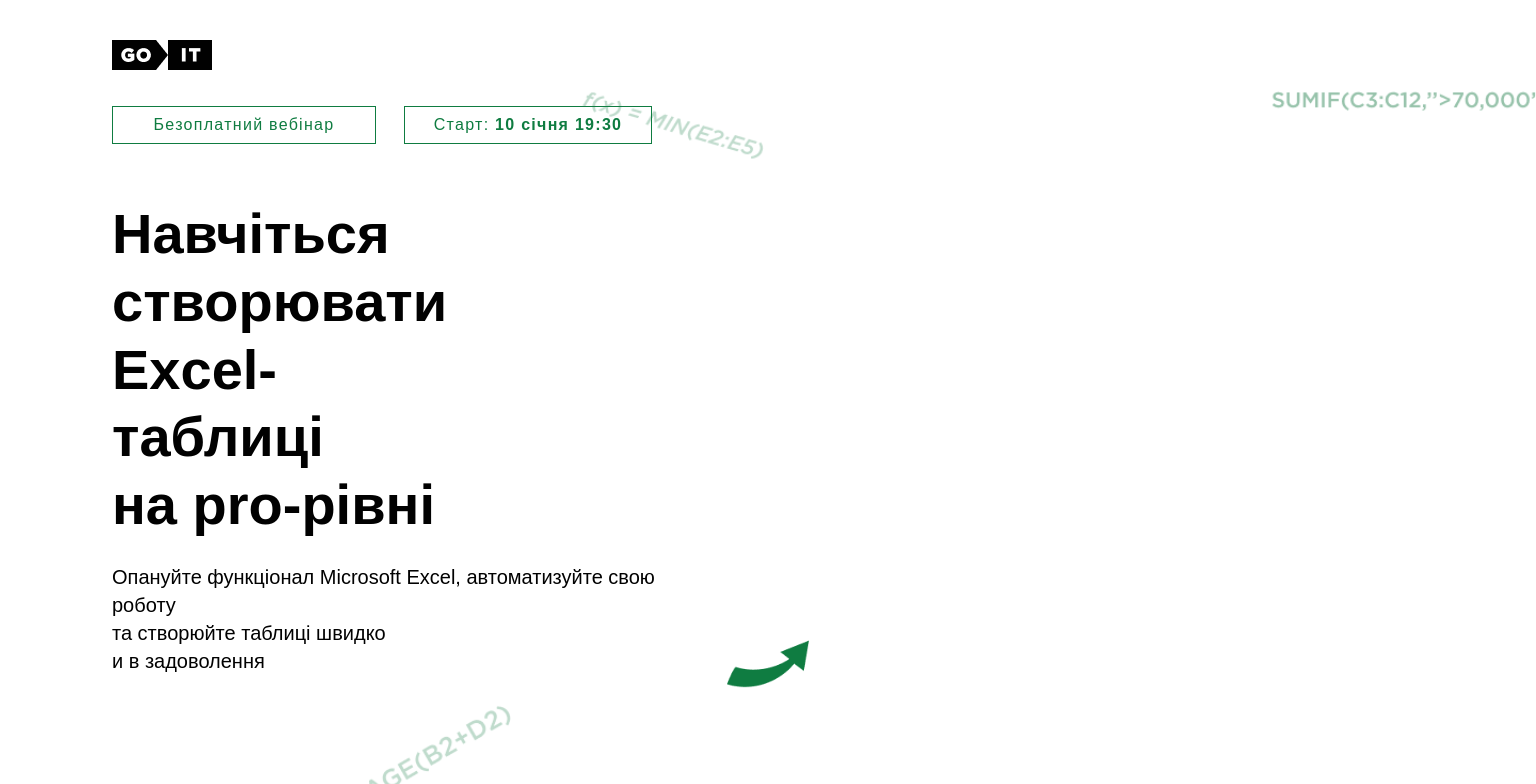
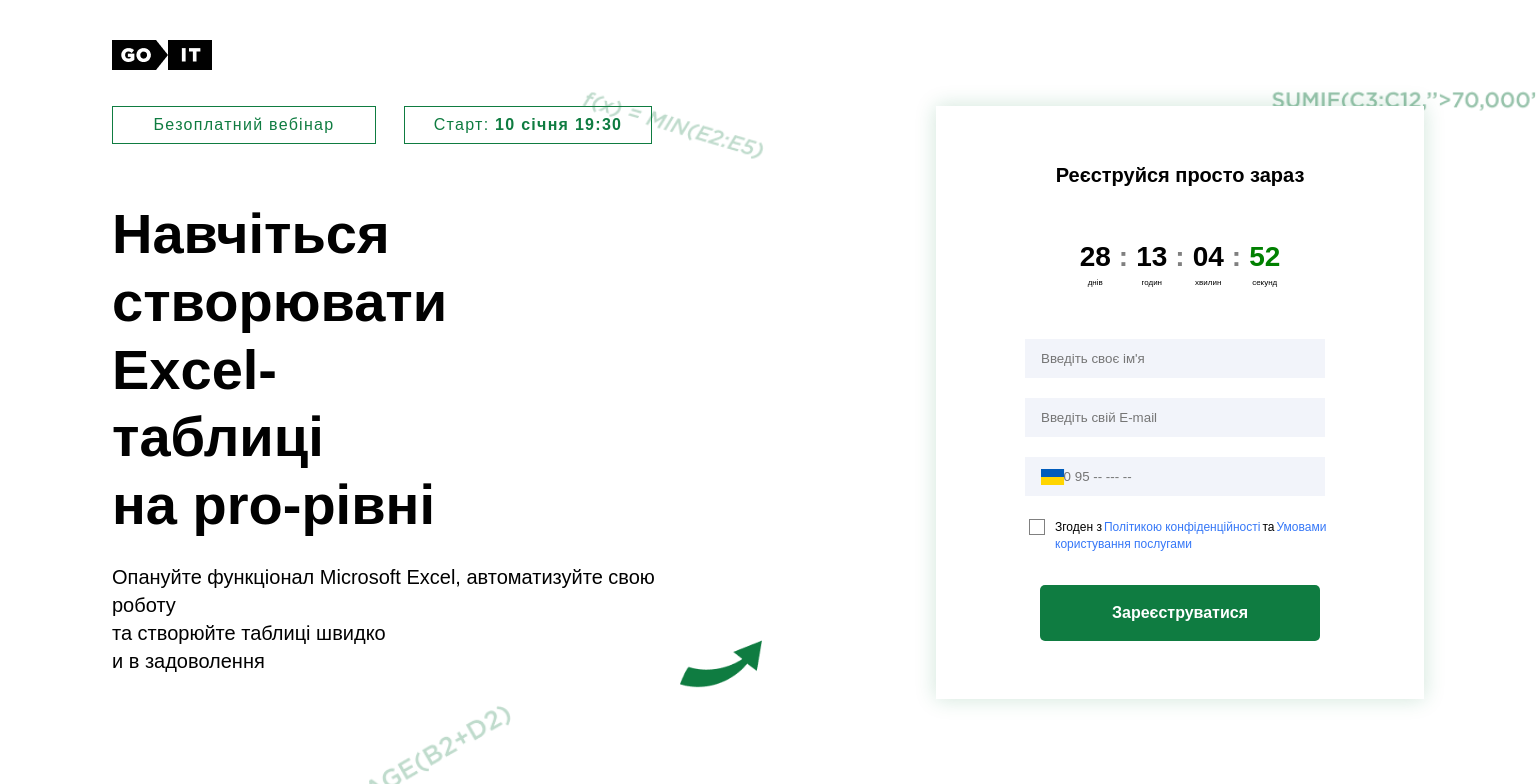
Before and after one commit to alex-miami-petrov/my_excel, a React (Vite) app in the folder vite-project/: page / in a window 1536 px wide. Shown: the top 784 px of the page. Built offline with nearby package versions, Linux system fonts and the light colour scheme.

Commit message:
fix_desk_form

```diff
--- a/vite-project/src/components/countdownTimer/countdownTimer.module.css
+++ b/vite-project/src/components/countdownTimer/countdownTimer.module.css
@@ -36,3 +36,9 @@
   color: grey;
   border-radius: 50%;
 }
+
+@media screen and (min-width: 1440px) {
+  .timeParts {
+    margin: 0;
+  }
+}
--- a/vite-project/src/components/form/regForm.module.css
+++ b/vite-project/src/components/form/regForm.module.css
@@ -127,4 +127,16 @@
 /* DESK */
 
 @media screen and (min-width: 1440px) {
+  .agreementLabel {
+    display: flex;
+
+    margin-bottom: 32px;
+    font-weight: 400;
+    font-size: 12px;
+    max-width: 320px;
+    margin-left: 0px;
+  }
+  .input {
+    width: 284px;
+  }
 }
--- a/vite-project/src/components/hero/hero.module.css
+++ b/vite-project/src/components/hero/hero.module.css
@@ -113,6 +113,10 @@
   .hero {
     padding-bottom: 164px;
   }
+  .container {
+    padding-left: 0;
+    padding-right: 0;
+  }
   .heroWrapper {
     display: flex;
     justify-content: space-between;
@@ -122,6 +126,7 @@
     display: flex;
     align-items: center;
     flex-direction: column;
+    justify-content: center;
     padding-top: 32px;
     padding-bottom: 32px;
     min-width: 336px;
@@ -216,7 +221,7 @@
 
   .imgWrap {
     top: 90%;
-    right: 50%;
+    right: -10%;
     transform: translate(50%, -50%);
   }
 
@@ -247,4 +252,24 @@
     margin-bottom: 16px;
     box-sizing: content-box;
   }
+  .formWrap {
+    display: grid;
+    flex-direction: column;
+    padding-top: 32px;
+    padding-bottom: 32px;
+    max-width: 488px;
+    background-color: #fff;
+    box-shadow: 0 0 20px 0 rgba(15, 124, 65, 0.2);
+    justify-content: center;
+    align-items: center;
+  }
+
+  .heroWrapper {
+    display: flex;
+    justify-content: space-between;
+  }
+
+  .countTitle {
+    margin: 0;
+  }
 }
```
